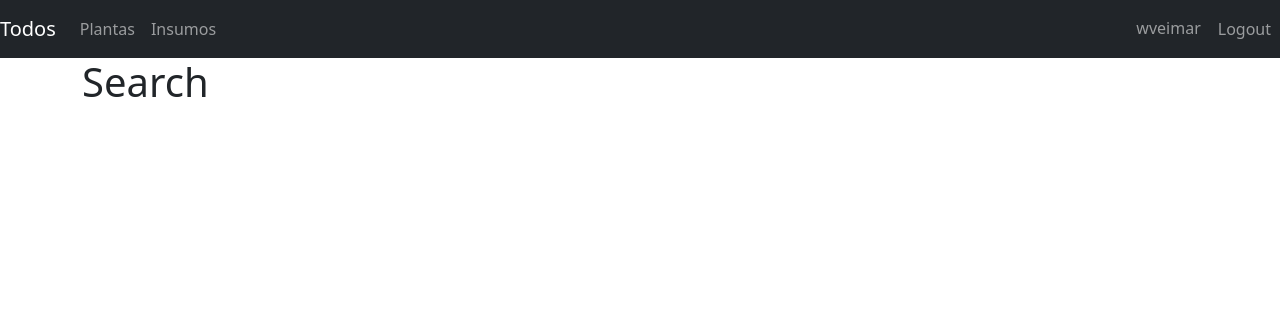
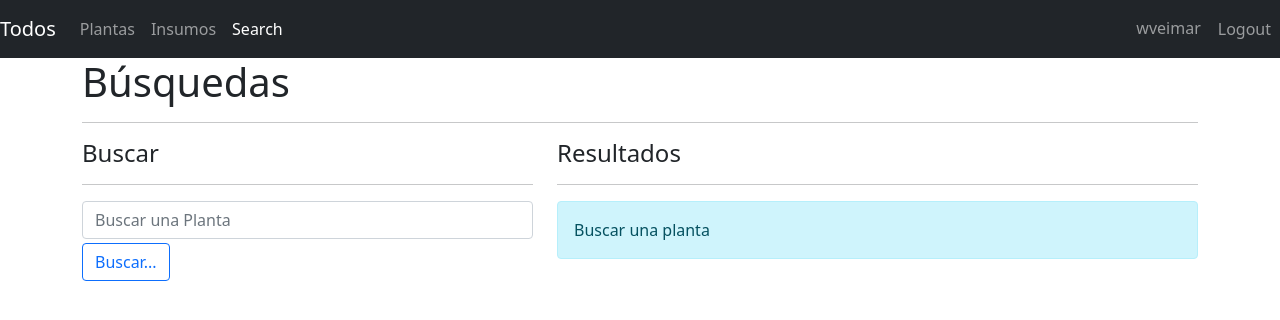
Before and after one commit to wveimar/plantas-app, a React (Create React App) app: page /search in a window 1280 px wide. Shown: the top 320 px of the page. Built offline with nearby package versions, Linux system fonts and the light colour scheme.

Commit message:
implementando el buscador

```diff
--- a/src/component/login/Login.js
+++ b/src/component/login/Login.js
@@ -1,7 +1,28 @@
+import { useNavigate } from 'react-router-dom';
+
+
 export const Login = () => {
+
+    const navigate = useNavigate();
+
+    const handleLogin = () => {
+        navigate('/planta', {
+            replace: true
+        });
+    }
+
+
     return (
-        <div>
+        <div className="container mt-5">
             <h1>Login</h1>
+            <hr />
+
+            <button
+                className="btn btn-primary"
+                onClick={ handleLogin }
+                >
+                    Login
+            </button>
         </div>
     )
 }
--- a/src/component/planta/Planta.js
+++ b/src/component/planta/Planta.js
@@ -1,23 +1,22 @@
 import { useMemo } from "react";
-import { useState } from "react";
-import {useParams,Navigate,useNavigate} from "react-router-dom"
+
+import { useParams, Navigate, useNavigate } from "react-router-dom"
 import { getPlantasById } from "../selectors/getPlantasById";
 
 export const Planta = () => {
-    const  [counter, setCounter] = useState(0)
-    const {plantaId} = useParams();
+    const { plantaId } = useParams();
     const navigate = useNavigate();
-    const plantas = useMemo (()=>getPlantasById(plantaId),[plantaId]);
+    const plantas = useMemo(() => getPlantasById(plantaId), [plantaId]);
     ;
 
     const handleReturn = () => {
-        //navigate(-1);
-        setCounter(counter +1);
+        navigate(-1);
+
     }
 
-    if (!plantas){
+    if (!plantas) {
 
-        return <Navigate to='/'/>
+        return <Navigate to='/' />
 
     }
     const {
@@ -28,8 +27,9 @@ export const Planta = () => {
         first_appearance,
         characters
 
-    } = plantas
-    const imagePath =`/assets/${id}.jpg`;
+    } = plantas;
+
+    const imagePath = `/assets/${id}.jpg`;
 
     return (
 
@@ -38,8 +38,8 @@ export const Planta = () => {
                 <img
                     src={imagePath}
                     alt={superhero}
-                    className="img-thumbnail"
-                    />
+                    className="img-thumbnail animate__animated animate__fadeInLeft"
+                />
             </div>
             <div className="col-8">
                 <h3>{superhero}</h3>
@@ -54,9 +54,9 @@ export const Planta = () => {
             </div>
             <h1>Planta</h1>
             <button
-            className="btn btn-outline-info"
-            onClick={handleReturn}
-            >Regresar{counter}</button>
+                className="btn btn-outline-info"
+                onClick={handleReturn}
+            >Regresar</button>
 
 
         </div>
--- a/src/component/plantas/PlantaCard.js
+++ b/src/component/plantas/PlantaCard.js
@@ -11,12 +11,13 @@ export const PlantaCard = ({
 }) => {
     const imagePath = `assets/${id}.jpg`;
     return (
-        <div className="col">
+        <div className="col animate__animated animate__fadeIn">
             <div className="card">
                 <div className="row no-gutters">
                     <img src={imagePath} className="card-img" alt={superhero} />
                 </div>
                 <div className="col-8">
+                    <div className="card-body">
                     <h5 className="cart-title">{superhero}</h5>
                     <p className="card-text">{alter_ego}</p>
                     {
@@ -29,6 +30,7 @@ export const PlantaCard = ({
 
                     <Link to={`/planta/${id}`}>Mas..</Link>
                 </div>
+                </div>
 
 
             </div>
--- a/src/component/plantas/ResultadoPlantas.js
+++ b/src/component/plantas/ResultadoPlantas.js
@@ -1,11 +1,14 @@
-import {getPlantasByFamilia} from '../selectors/getPlantasByFamilia'
+import {useMemo} from "react";
 import { PlantaCard } from "./PlantaCard";
+import {getPlantasByFamilia} from '../selectors/getPlantasByFamilia';
+
 
 export const ResultadoPlantas = ({ publisher }) => {
-    const plantas = getPlantasByFamilia(publisher);
+    const plantas = useMemo(()=> getPlantasByFamilia(publisher),[publisher]);
+
 
     return (
-        <div className="row rows-cols-1 row-cols-md-3 g-3">
+        <div className="row rows-cols-1 row-cols-md-3 g-3 animate__animated animate__fadeIn">
             {
                 plantas.map(plantas => (
                     <PlantaCard
--- a/src/component/routers/DashboardRoutes.js
+++ b/src/component/routers/DashboardRoutes.js
@@ -14,7 +14,7 @@ export const DashboardRoutes = () => {
                 <Route path="" element={<Plantas />} />
                 <Route path="plantas" element={<Plantas />} />
                 <Route path="insumos" element={<Insumos />} />
-                <Route path="search" element={<Search />} />
+                <Route path="search" element={<Search/>} />
                 <Route path="planta/:plantaId" element={<Planta/>} />
 
             </Routes>
--- a/src/component/search/Search.js
+++ b/src/component/search/Search.js
@@ -1,7 +1,94 @@
+import { useMemo } from 'react';
+import { useNavigate, useLocation } from 'react-router-dom';
+import queryString from 'query-string'
+
+import { useForm } from '../../hooks/useForm';
+import { getPlantasByName } from '../selectors/getPlantasByName';
+import { PlantaCard } from '../plantas/PlantaCard';
+
+
 export const Search = () => {
+
+    const navigate = useNavigate();
+    const location = useLocation();
+
+    const { q = '' } = queryString.parse(location.search);
+
+    const [ formValues, handleInputChange ] = useForm({
+        searchText: q,
+    });
+
+    const { searchText } = formValues;
+
+    const plantasFileted = useMemo( () => getPlantasByName(q), [q] );
+
+
+    const handleSearch = (e) => {
+        e.preventDefault();
+        navigate(`?q=${ searchText }`)
+    }
+
+
     return (
-        <div>
-            <h1>Search</h1>
-        </div>
+        <>
+            <h1>Búsquedas</h1>
+            <hr />
+
+            <div className="row">
+
+                <div className="col-5">
+                    <h4>Buscar</h4>
+                    <hr />
+
+                    <form onSubmit={ handleSearch }>
+                        <input
+                            type="text"
+                            placeholder="Buscar una Planta"
+                            className="form-control"
+                            name="searchText"
+                            autoComplete="off"
+                            value={ searchText }
+                            onChange={ handleInputChange }
+                        />
+
+
+                        <button
+                            className="btn btn-outline-primary mt-1"
+                            type="submit">
+                            Buscar...
+                        </button>
+
+                    </form>
+
+
+                </div>
+
+                <div className="col-7">
+                    <h4>Resultados</h4>
+                    <hr />
+
+                    {
+                        (q === '')
+                            ? <div className="alert alert-info"> Buscar una planta </div>
+                            : ( plantasFileted.length === 0 )
+                                && <div className="alert alert-danger"> No hay resultados: { q } </div>
+                    }
+
+
+                    {
+                        plantasFileted.map(hero => (
+                            <PlantaCard
+                                key={ hero.id }
+                                { ...hero }
+                            />
+                        ))
+                    }
+
+
+                </div>
+
+            </div>
+
+        </>
     )
 }
--- /dev/null
+++ b/src/component/selectors/getPlantasByName.js
@@ -0,0 +1,15 @@
+import { ListaPlantas } from '../data/ListaPlantas';
+
+
+export const getPlantasByName = ( name = '') => {
+
+    console.log('getHeroesByName called');
+
+    if ( name.length === 0 ) {
+        return [];
+    }
+
+    name = name.toLowerCase();
+    return ListaPlantas.filter(plantas => plantas.superhero.toLowerCase().includes(name));
+
+}
--- a/src/component/ui/Navbar.js
+++ b/src/component/ui/Navbar.js
@@ -1,10 +1,14 @@
 import React from 'react'
-import { Link, NavLink } from 'react-router-dom'
+import { Link, NavLink,useNavigate } from 'react-router-dom'
 
 export const Navbar = () => {
+    const navigate = useNavigate();
+
     const handleLogout = () => {
-        //por hacer u
-        console.log('logout');
+        navigate('/login', {
+            replace: true
+        });
+
 
     }
     return (
@@ -33,6 +37,12 @@ export const Navbar = () => {
                     >
                         Insumos
                     </NavLink>
+                    <NavLink
+                        className={ ({ isActive }) => 'nav-item nav-link ' + (isActive ? 'active' : '') }
+                        to="/search"
+                    >
+                        Search
+                    </NavLink>
 
                 </div>
             </div>
--- /dev/null
+++ b/src/hooks/useForm.js
@@ -0,0 +1,26 @@
+
+
+import { useState } from 'react';
+
+
+export const useForm = ( initialState = {} ) => {
+
+    const [values, setValues] = useState(initialState);
+
+    const reset = () => {
+        setValues( initialState );
+    }
+
+
+    const handleInputChange = ({ target }) => {
+
+        setValues({
+            ...values,
+            [ target.name ]: target.value
+        });
+
+    }
+
+    return [ values, handleInputChange, reset ];
+
+}
```
